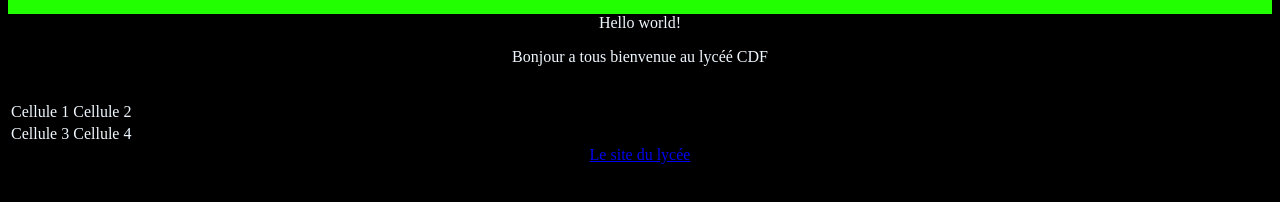
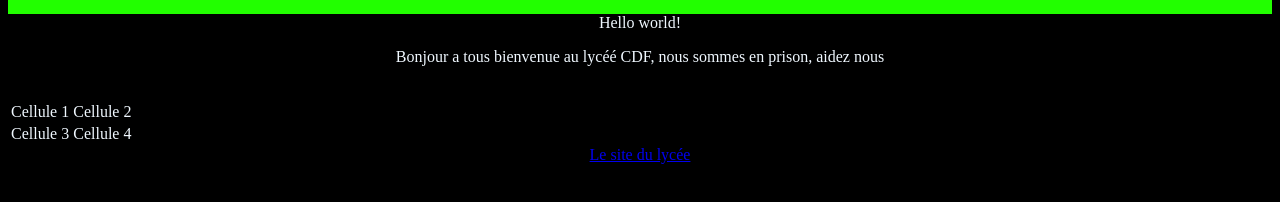
Before and after one commit to Elrohir43/SIG, a plain HTML site: page Index2.html in a window 1280 px wide. Shown: the part 90-292 px from the top of the page. Drawn offline with Linux system fonts and the light colour scheme.

Commit message:
Update Index2.html

```diff
--- a/Index2.html
+++ b/Index2.html
@@ -14,7 +14,7 @@
   </header>
   <body>
     Hello world!
-    <p>Bonjour a tous bienvenue au lycéé CDF</p>
+    <p>Bonjour a tous bienvenue au lycéé CDF, nous sommes en prison, aidez nous</p>
     <img src="OIP.jpg" alt="">
       <table>
         <tr>
```
